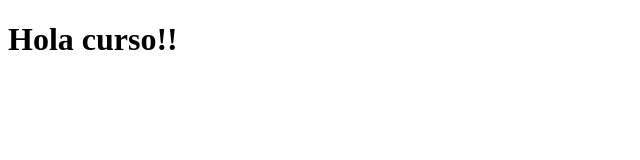
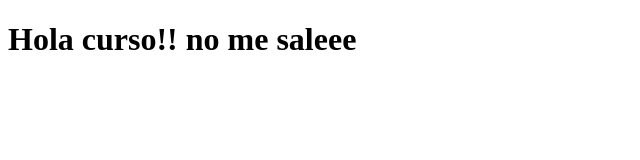
Before and after one commit to SeBass9/curso, a plain HTML site: page site/index.html in a window 1280 px wide. Shown: the whole page, without its empty margins (0-640 px from the left). Drawn offline with Linux system fonts and the light colour scheme.

Commit message:
pequeño cambio

```diff
--- a/site/index.html
+++ b/site/index.html
@@ -4,6 +4,6 @@
 	<title>Hola curso!</title>
 </head>
 <body>
-<h1> Hola curso!! </h1>
+<h1> Hola curso!!  no me saleee</h1>
 </body>
 </html>
```
